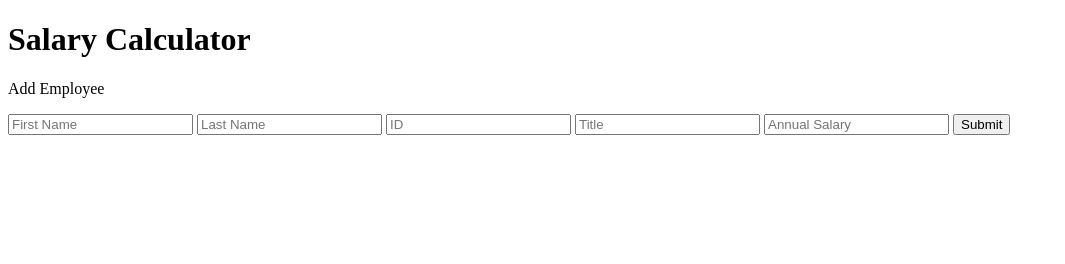
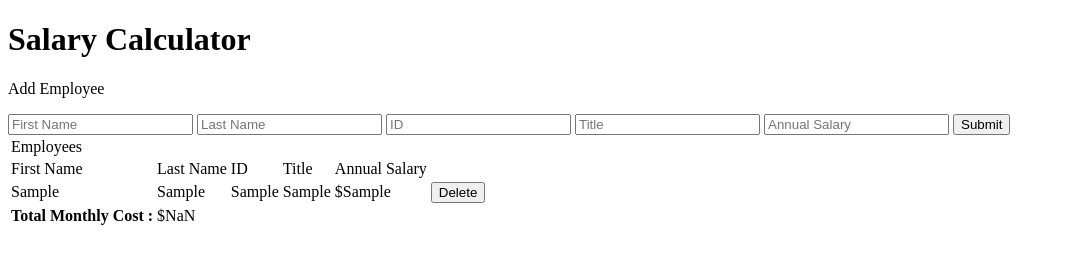
Before and after one commit to Seid27/salary-calculator, a plain HTML site: page index.html in a window 1280 px wide. Both pictures are taken after typing "Sample", "Sample", "Sample", "Sample", "Sample" into the empty fields and a click on the button "Submit". Shown: the whole page, without its empty margins (0-1065 px from the left). Drawn offline with Linux system fonts and the light colour scheme.

Commit message:
calculated monthly cost and display on table

```diff
--- a/index.html
+++ b/index.html
@@ -17,5 +17,25 @@
             <input type="text" placeholder="Annual Salary">
             <button type="submit">Submit</button>
         </form>
+
+        <table>
+            <thead>
+                <tr>
+                    <td>Employees</td>
+                </tr>
+                <tr>
+                    <td>First Name</td>
+                    <td>Last Name</td>
+                    <td>ID</td>
+                    <td>Title</td>
+                    <td>Annual Salary</td>
+                    <td></td>
+                </tr>
+            </thead>
+            <tbody id="tBody">
+            </tbody>
+            <tfoot id="tFoot">
+            </tfoot>
+        </table>
     </body>
 </html>
--- a/script.js
+++ b/script.js
@@ -3,6 +3,7 @@ console.log('script.js file');
 document.addEventListener('DOMContentLoaded',onReady,false);
 
 let employees = [];
+let totalMonthlyCost = 0;
 //add event listener to form
 function onReady() {
     console.log('DOM is ready');
@@ -10,9 +11,9 @@ function onReady() {
 }
 
 //triggered on submission of form
-//collects input values
-//creates an object for each employee
+//collects input values, creates an object for each employee
 //store each employee in an array
+//update dom with new employee info
 function onSubmit(event) {
     event.preventDefault();
     // console.log(event.target.children);
@@ -20,20 +21,40 @@ function onSubmit(event) {
         lastName: event.target.children[1].value,
         id: event.target.children[2].value,
         title: event.target.children[3].value,
-        title: event.target.children[4].value,
+        annualSalary: event.target.children[4].value,
     };
 
+    //store employee in array
     employees.push(emp);
-    console.log(employees);
+    // totalMonthlyCost += emp.annualSalary/12;
+    console.log(totalMonthlyCost);
 
+    //update table with new employee info
+    const tBody = document.getElementById('tBody');
+    tBody.innerHTML += `
+    <tr>
+        <td>${emp.firstName}</td>
+        <td>${emp.lastName}</td>
+        <td>${emp.id}</td>
+        <td>${emp.title}</td>
+        <td>$${emp.annualSalary}</td>
+        <td><button>Delete</button></td>
+    </tr>`
+
+
+    if (employees.length != 0) {
+        const tFoot = document.getElementById('tFoot');
+        tFoot.innerHTML = `<tr><th>Total Monthly Cost : </th><td>$${parseInt(totalMonthlyCost += emp.annualSalary/12)}</td></tr>`
+    }
+
+    //todo: add the total monthly cost
+
+    console.log(tBody);
+
+    //clear inputs
     event.target.children[0].value = '';
     event.target.children[1].value = '';
     event.target.children[2].value = '';
     event.target.children[3].value = '';
-    event.target.children[4].value = '';
-    // for (let index = 0; index < event.target.children.length-1; index++) {
-    //     const inputElement = (event.target.children)[index];
-    //     console.log(inputElement);
-    // }
-
+    event.target.children[4].value = ''
 }
```
